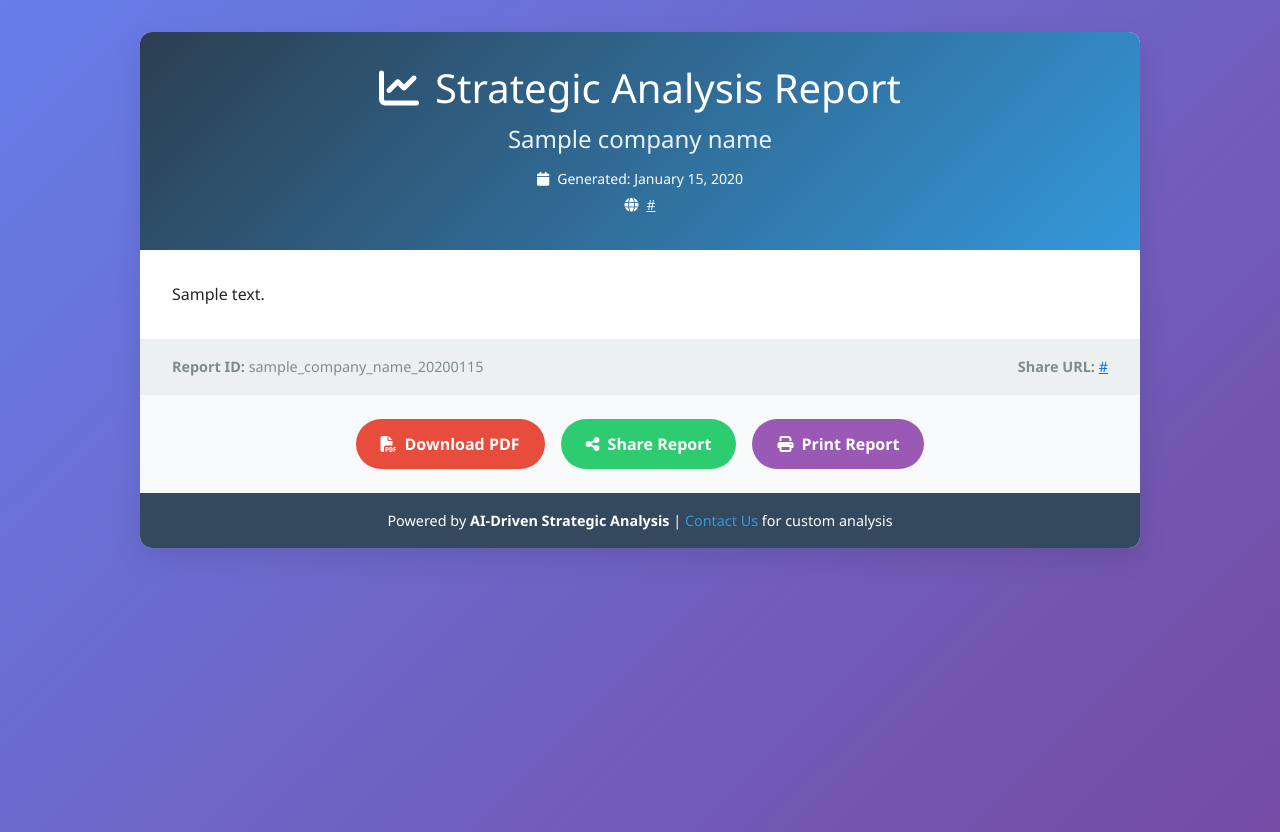
After one commit to pranavmodi/salesbot, a Flask app: template app/templates/public_report.html in a window 1280 px wide. The commit adds this page. Run offline with Flask 3, Linux system fonts and the light colour scheme; the template is opened without the code that fills it: most values are stand-ins (such as "Sample title", 1, 10 or a date in 2020); parts of the project's set-up code (start-up, migrations or seed data) failed here and were passed over; some libraries are stand-ins or nearby versions.

Commit message:
Enhance report generation capabilities: add functionality to retrieve public HTML, PDF, and embeddable versions of company reports. Implement new API endpoints for listing companies with available reports and generating PDF reports from markdown content. Update requirements for markdown and PDF generation libraries. Improve deep research modal with new report viewing options and associated JavaScript functionality.

```diff
--- /dev/null
+++ b/app/templates/public_report.html
@@ -0,0 +1,267 @@
+<!DOCTYPE html>
+<html lang="en">
+<head>
+    <meta charset="UTF-8">
+    <meta name="viewport" content="width=device-width, initial-scale=1.0">
+    <title>Strategic Analysis: {{ company_name }}</title>
+
+    <!-- External CSS -->
+    <link href="https://cdn.jsdelivr.net/npm/bootstrap@5.3.2/dist/css/bootstrap.min.css" rel="stylesheet">
+    <link href="https://cdnjs.cloudflare.com/ajax/libs/font-awesome/6.4.0/css/all.min.css" rel="stylesheet">
+
+    <style>
+        body {
+            font-family: 'Segoe UI', Tahoma, Geneva, Verdana, sans-serif;
+            line-height: 1.6;
+            background: linear-gradient(135deg, #667eea 0%, #764ba2 100%);
+            min-height: 100vh;
+        }
+
+        .report-container {
+            background: white;
+            border-radius: 12px;
+            box-shadow: 0 10px 30px rgba(0,0,0,0.1);
+            margin: 2rem auto;
+            max-width: 1000px;
+            overflow: hidden;
+        }
+
+        .report-header {
+            background: linear-gradient(135deg, #2c3e50 0%, #3498db 100%);
+            color: white;
+            padding: 2rem;
+            text-align: center;
+        }
+
+        .report-header h1 {
+            margin: 0;
+            font-size: 2.5rem;
+            font-weight: 300;
+        }
+
+        .report-header .company-name {
+            font-size: 1.5rem;
+            margin: 0.5rem 0;
+            opacity: 0.9;
+        }
+
+        .report-content {
+            padding: 2rem;
+        }
+
+        .report-content h1 {
+            color: #2c3e50;
+            border-bottom: 3px solid #3498db;
+            padding-bottom: 0.5rem;
+            margin-top: 2rem;
+        }
+
+        .report-content h2 {
+            color: #34495e;
+            margin-top: 2rem;
+            margin-bottom: 1rem;
+        }
+
+        .report-content h3 {
+            color: #5d6d7e;
+            margin-top: 1.5rem;
+        }
+
+        .report-content table {
+            border-collapse: collapse;
+            width: 100%;
+            margin: 1.5rem 0;
+            border-radius: 8px;
+            overflow: hidden;
+            box-shadow: 0 2px 10px rgba(0,0,0,0.1);
+        }
+
+        .report-content th {
+            background: #3498db;
+            color: white;
+            padding: 1rem;
+            text-align: left;
+            font-weight: 600;
+        }
+
+        .report-content td {
+            padding: 1rem;
+            border-bottom: 1px solid #ecf0f1;
+        }
+
+        .report-content tr:hover {
+            background-color: #f8f9fa;
+        }
+
+        .action-buttons {
+            padding: 1.5rem 2rem;
+            background: #f8f9fa;
+            border-top: 1px solid #ecf0f1;
+            display: flex;
+            gap: 1rem;
+            justify-content: center;
+        }
+
+        .btn-custom {
+            padding: 0.75rem 1.5rem;
+            border-radius: 25px;
+            text-decoration: none;
+            font-weight: 600;
+            transition: all 0.3s ease;
+        }
+
+        .btn-pdf {
+            background: #e74c3c;
+            color: white;
+        }
+
+        .btn-pdf:hover {
+            background: #c0392b;
+            color: white;
+        }
+
+        .btn-share {
+            background: #2ecc71;
+            color: white;
+        }
+
+        .btn-share:hover {
+            background: #27ae60;
+            color: white;
+        }
+
+        .metadata {
+            padding: 1rem 2rem;
+            background: #ecf0f1;
+            font-size: 0.9rem;
+            color: #7f8c8d;
+        }
+
+        .powered-by {
+            text-align: center;
+            padding: 1rem;
+            background: #34495e;
+            color: white;
+            font-size: 0.9rem;
+        }
+
+        .powered-by a {
+            color: #3498db;
+            text-decoration: none;
+        }
+
+        @media (max-width: 768px) {
+            .report-container {
+                margin: 1rem;
+                border-radius: 8px;
+            }
+
+            .report-header {
+                padding: 1.5rem;
+            }
+
+            .report-header h1 {
+                font-size: 2rem;
+            }
+
+            .report-content {
+                padding: 1.5rem;
+            }
+
+            .action-buttons {
+                flex-direction: column;
+                align-items: center;
+            }
+        }
+
+        /* Print styles */
+        @media print {
+            body {
+                background: white;
+            }
+
+            .report-container {
+                box-shadow: none;
+                margin: 0;
+            }
+
+            .action-buttons, .powered-by {
+                display: none;
+            }
+        }
+    </style>
+</head>
+<body>
+    <div class="report-container">
+        <!-- Header -->
+        <div class="report-header">
+            <h1><i class="fas fa-chart-line me-3"></i>Strategic Analysis Report</h1>
+            <div class="company-name">{{ company_name }}</div>
+            <div class="mt-2">
+                <small><i class="fas fa-calendar me-2"></i>Generated: {{ generated_date.strftime('%B %d, %Y') if generated_date else 'N/A' }}</small>
+                {% if company_website %}
+                <br><small><i class="fas fa-globe me-2"></i><a href="{{ company_website }}" target="_blank" style="color: #ecf0f1;">{{ company_website }}</a></small>
+                {% endif %}
+            </div>
+        </div>
+
+        <!-- Report Content -->
+        <div class="report-content">
+            {{ html_content | safe }}
+        </div>
+
+        <!-- Metadata -->
+        <div class="metadata">
+            <div class="row">
+                <div class="col-md-6">
+                    <strong>Report ID:</strong> {{ company_name | replace(' ', '_') | lower }}_{{ generated_date.strftime('%Y%m%d') if generated_date else 'unknown' }}
+                </div>
+                <div class="col-md-6 text-md-end">
+                    <strong>Share URL:</strong> <a href="{{ report_url }}" target="_blank">{{ report_url }}</a>
+                </div>
+            </div>
+        </div>
+
+        <!-- Action Buttons -->
+        <div class="action-buttons">
+            <a href="{{ url_for('api.get_company_report_pdf', company_id=request.view_args.company_id) }}"
+               class="btn btn-custom btn-pdf" target="_blank">
+                <i class="fas fa-file-pdf me-2"></i>Download PDF
+            </a>
+            <button class="btn btn-custom btn-share" onclick="shareReport()">
+                <i class="fas fa-share-alt me-2"></i>Share Report
+            </button>
+            <button class="btn btn-custom" style="background: #9b59b6; color: white;" onclick="window.print()">
+                <i class="fas fa-print me-2"></i>Print Report
+            </button>
+        </div>
+
+        <!-- Powered By -->
+        <div class="powered-by">
+            Powered by <strong>AI-Driven Strategic Analysis</strong> |
+            <a href="mailto:contact@possibleminds.ai">Contact Us</a> for custom analysis
+        </div>
+    </div>
+
+    <script src="https://cdn.jsdelivr.net/npm/bootstrap@5.3.2/dist/js/bootstrap.bundle.min.js"></script>
+    <script>
+        function shareReport() {
+            if (navigator.share) {
+                navigator.share({
+                    title: 'Strategic Analysis: {{ company_name }}',
+                    text: 'Check out this AI-generated strategic analysis report',
+                    url: window.location.href
+                });
+            } else {
+                // Fallback to clipboard
+                navigator.clipboard.writeText(window.location.href).then(() => {
+                    alert('Report URL copied to clipboard!');
+                });
+            }
+        }
+
+        // Track analytics (optional)
+        console.log('Strategic report viewed:', '{{ company_name }}', new Date());
+    </script>
+</body>
+</html>
--- a/requirements.txt
+++ b/requirements.txt
@@ -6,3 +6,8 @@ pandas
 python-dotenv
 openai
 APScheduler
+
+# HTML/PDF Report Generation
+markdown==3.6
+pdfkit==1.0.0
+WeasyPrint==62.3
```
Also changed, not shown: app/models/company.py (+34 -0 lines), app/static/css/main.css (+44 -0 lines), app/static/js/deep-research.js (+38 -1 lines), app/templates/components/deep_research_modal.html (+21 -0 lines), app/templates/embeddable_report.html (added, +131 -0 lines), app/views/api.py (+198 -0 lines).
